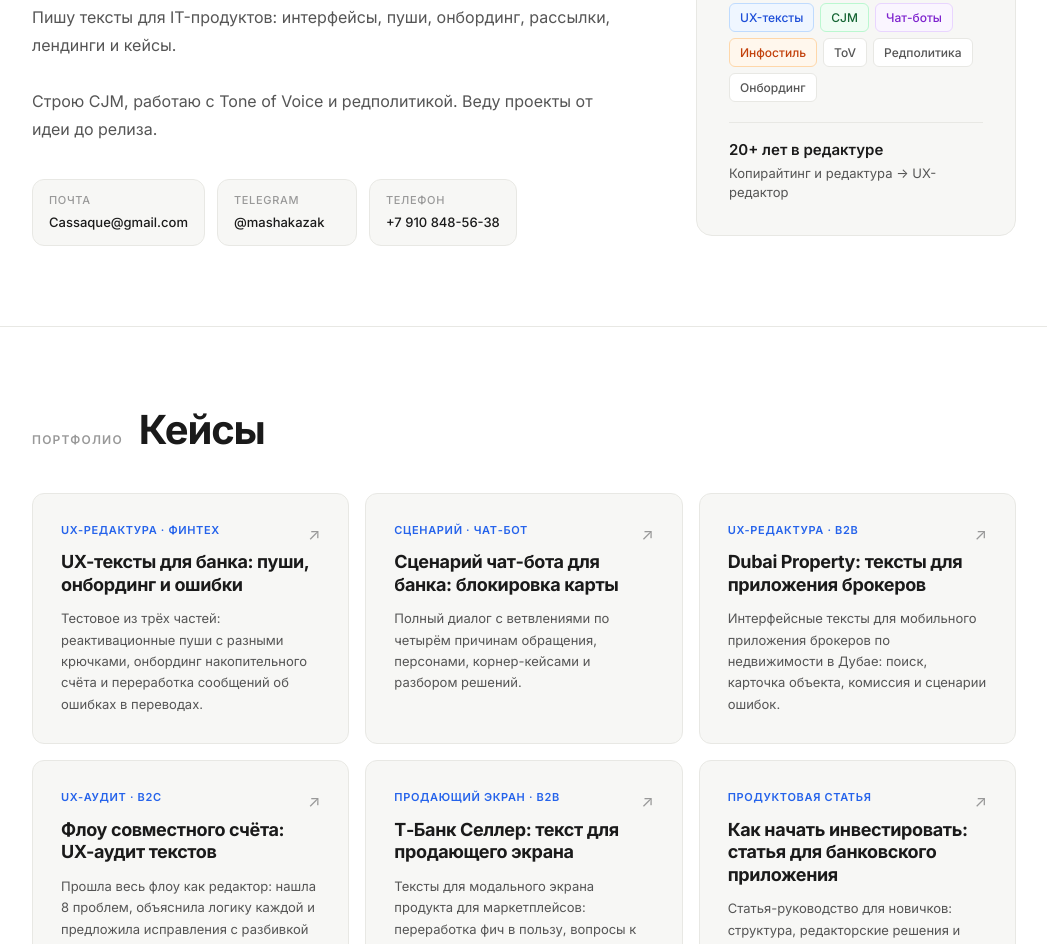
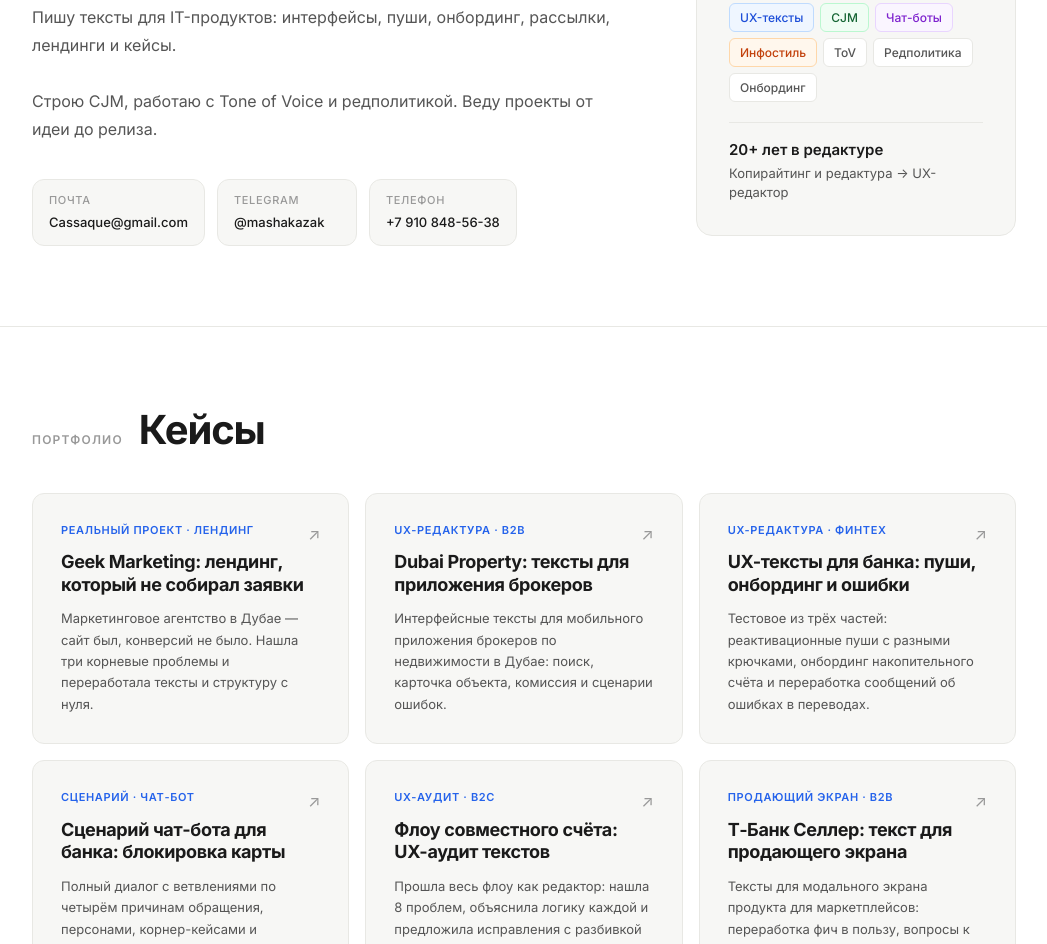
Before and after one commit to Masha4good/mashakazak.github.io, a plain HTML site: page index.html in a window 1280 px wide. Shown: the part 344-1288 px from the top of the page, without its empty margins (116-1163 px from the left). Drawn offline with Linux system fonts and the light colour scheme.

Commit message:
Add files via upload

```diff
--- a/index.html
+++ b/index.html
@@ -266,6 +266,18 @@
       <h2 class="section-title">Кейсы</h2>
     </div>
     <div class="cases-grid reveal">
+      <a href="case-geek.html" class="case-card">
+        <span class="case-arrow">↗</span>
+        <div class="case-tag">Реальный проект · Лендинг</div>
+        <div class="case-title">Geek Marketing: лендинг, который не собирал заявки</div>
+        <div class="case-desc">Маркетинговое агентство в Дубае — сайт был, конверсий не было. Нашла три корневые проблемы и переработала тексты и структуру с нуля.</div>
+      </a>
+      <a href="case-dubai.html" class="case-card">
+        <span class="case-arrow">↗</span>
+        <div class="case-tag">UX-редактура · B2B</div>
+        <div class="case-title">Dubai Property: тексты для приложения брокеров</div>
+        <div class="case-desc">Интерфейсные тексты для мобильного приложения брокеров по недвижимости в Дубае: поиск, карточка объекта, комиссия и сценарии ошибок.</div>
+      </a>
       <a href="case-bank.html" class="case-card">
         <span class="case-arrow">↗</span>
         <div class="case-tag">UX-редактура · Финтех</div>
@@ -277,12 +289,6 @@
         <div class="case-tag">Сценарий · Чат-бот</div>
         <div class="case-title">Сценарий чат-бота для банка: блокировка карты</div>
         <div class="case-desc">Полный диалог с ветвлениями по четырём причинам обращения, персонами, корнер-кейсами и разбором решений.</div>
-      </a>
-      <a href="case-dubai.html" class="case-card">
-        <span class="case-arrow">↗</span>
-        <div class="case-tag">UX-редактура · B2B</div>
-        <div class="case-title">Dubai Property: тексты для приложения брокеров</div>
-        <div class="case-desc">Интерфейсные тексты для мобильного приложения брокеров по недвижимости в Дубае: поиск, карточка объекта, комиссия и сценарии ошибок.</div>
       </a>
       <a href="case-joint-account.html" class="case-card">
         <span class="case-arrow">↗</span>
```
